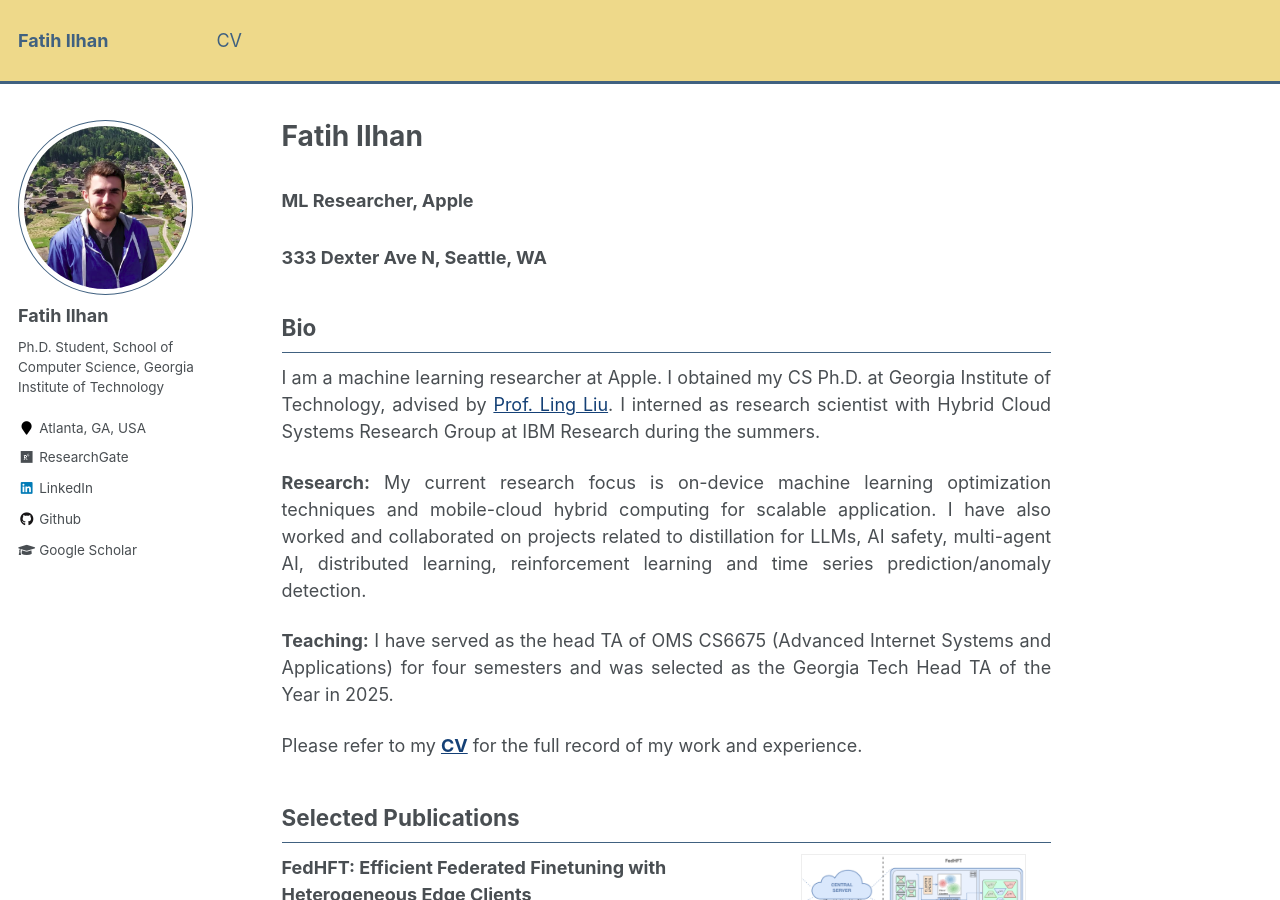
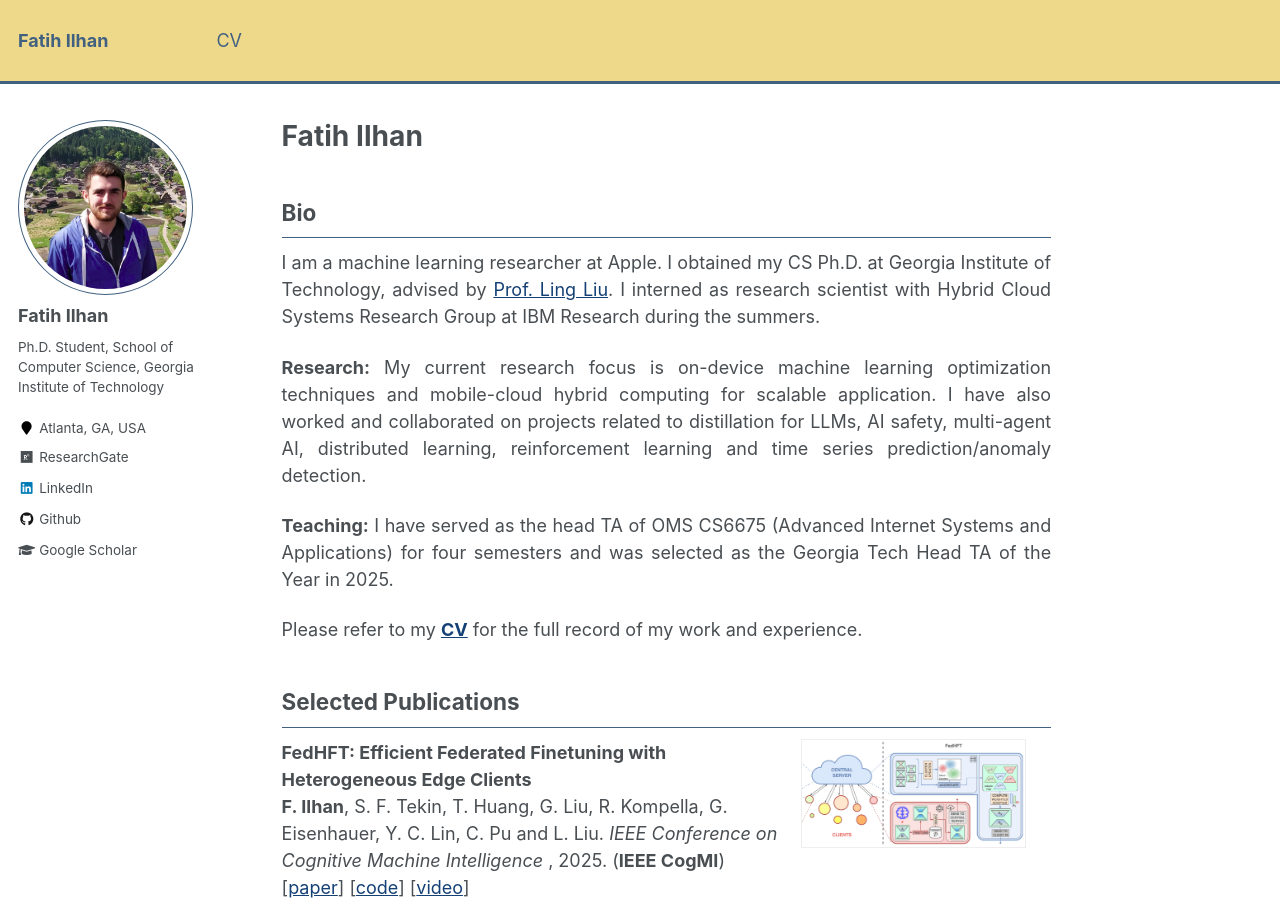
Before and after one commit to fatih-ilhan/fatih-ilhan.github.io, a Jekyll site: the page built from _pages/about.md, in a window 1280 px wide and 900 px high. Built offline with Jekyll 4.4.1, drawn with Linux system fonts in a browser that asks for light colours.

Commit message:
Update about.md

```diff
--- a/_pages/about.md
+++ b/_pages/about.md
@@ -9,9 +9,6 @@ redirect_from:
 ---
 
 # Fatih Ilhan
-
-### ML Researcher, Apple
-### 333 Dexter Ave N, Seattle, WA
 
 ## Bio
 
```
